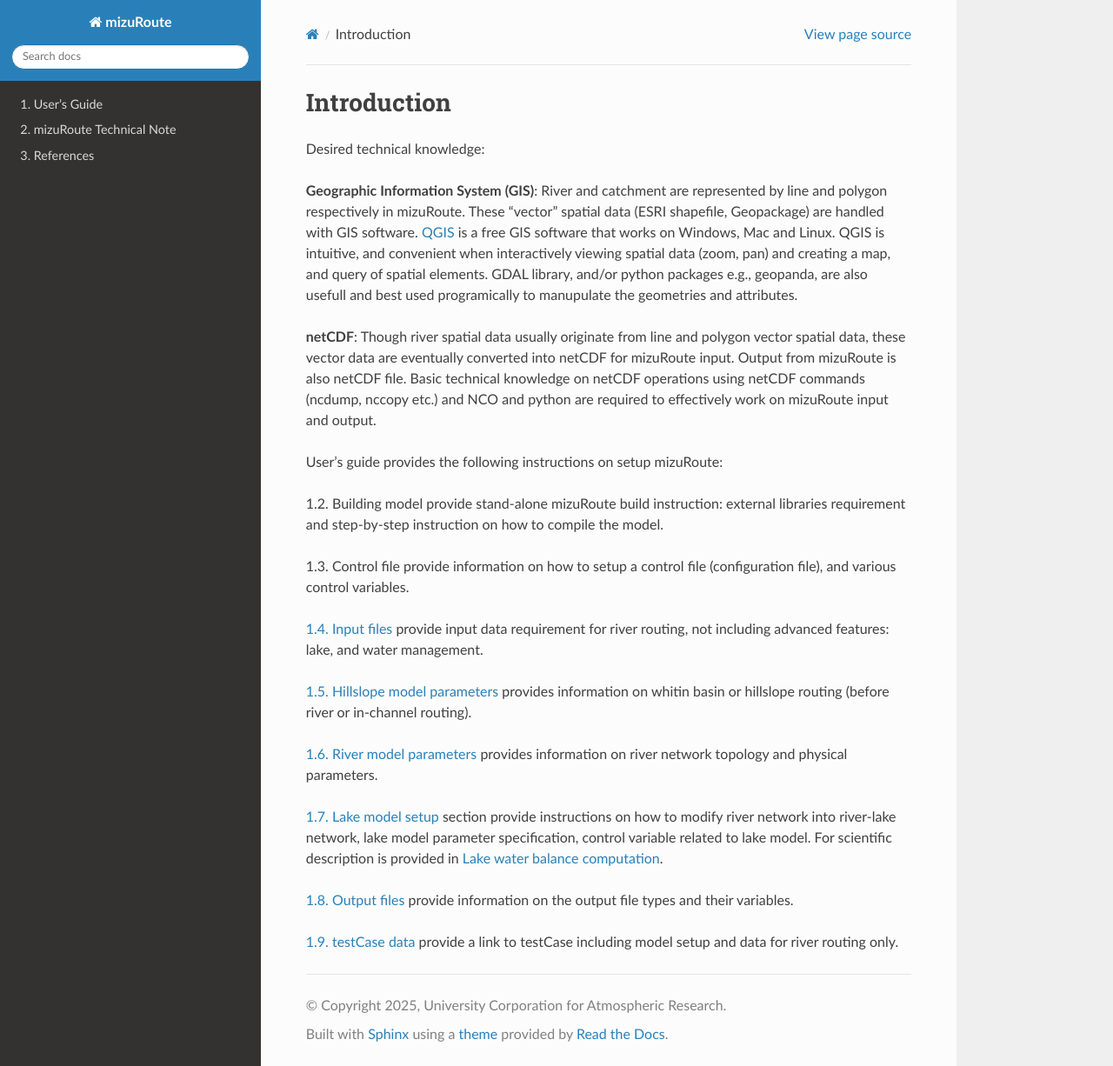
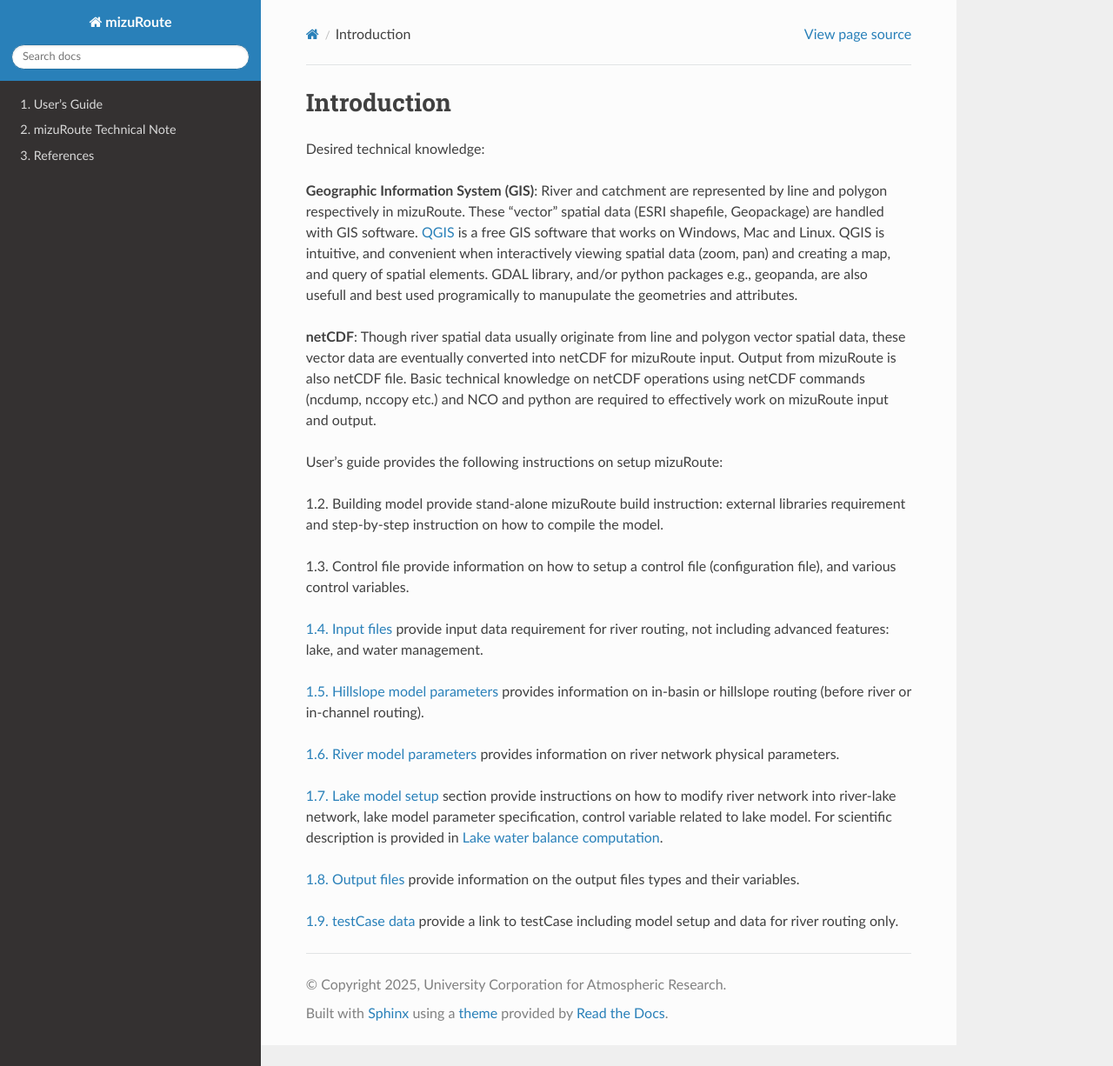
Before and after one commit to ESCOMP/mizuRoute, a Sphinx documentation site: the page built from docs/source/users_guide/Intro.rst, in a window 1280 px wide and 1226 px high. Shown: the whole window at 87% size. Built offline with Sphinx 7.4.7 and the Read the Docs theme 3.1.0, drawn with Linux system fonts in a browser that asks for light colours; pages that are not in the unit, such as notebooks, are missing from menus.

Commit message:
fixed minor typo

```diff
--- a/docs/source/users_guide/Intro.rst
+++ b/docs/source/users_guide/Intro.rst
@@ -22,13 +22,13 @@ User's guide provides the following instructions on setup mizuRoute:
 
 :doc:`1.4. Input files <input_files>` provide input data requirement for river routing, not including advanced features: lake, and water management.
 
-:doc:`1.5. Hillslope model parameters <hill>` provides information on whitin basin or hillslope routing (before river or in-channel routing).
+:doc:`1.5. Hillslope model parameters <hill>` provides information on in-basin or hillslope routing (before river or in-channel routing).
 
-:doc:`1.6. River model parameters <riv>` provides information on river network topology and physical parameters.
+:doc:`1.6. River model parameters <riv>` provides information on river network physical parameters.
 
 :doc:`1.7. Lake model setup <lake>` section provide instructions on how to modify river network into river-lake network, lake model parameter specification, control variable related to lake model.
 For scientific description is provided in :doc:`Lake water balance computation <../tech_note/lake_routing>`.
 
-:doc:`1.8. Output files <output_files>` provide information on the output file types and their variables.
+:doc:`1.8. Output files <output_files>` provide information on the output files types and their variables.
 
 :doc:`1.9. testCase data <testCase>` provide a link to testCase including model setup and data for river routing only.
```
